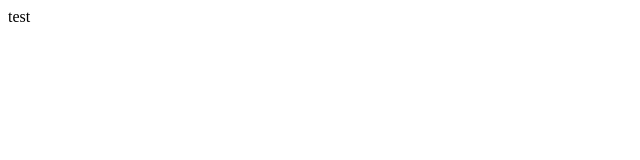
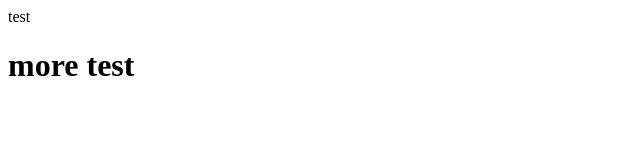
Before and after one commit to Expet1on/for-workk, a plain HTML site: page index.html in a window 1280 px wide. Shown: the whole page, without its empty margins (0-640 px from the left). Drawn offline with Linux system fonts and the light colour scheme.

Commit message:
second up

```diff
--- a/index.html
+++ b/index.html
@@ -7,5 +7,6 @@
 </head>
 <body>
     test
+    <h1>more test</h1>
 </body>
 </html>
```
